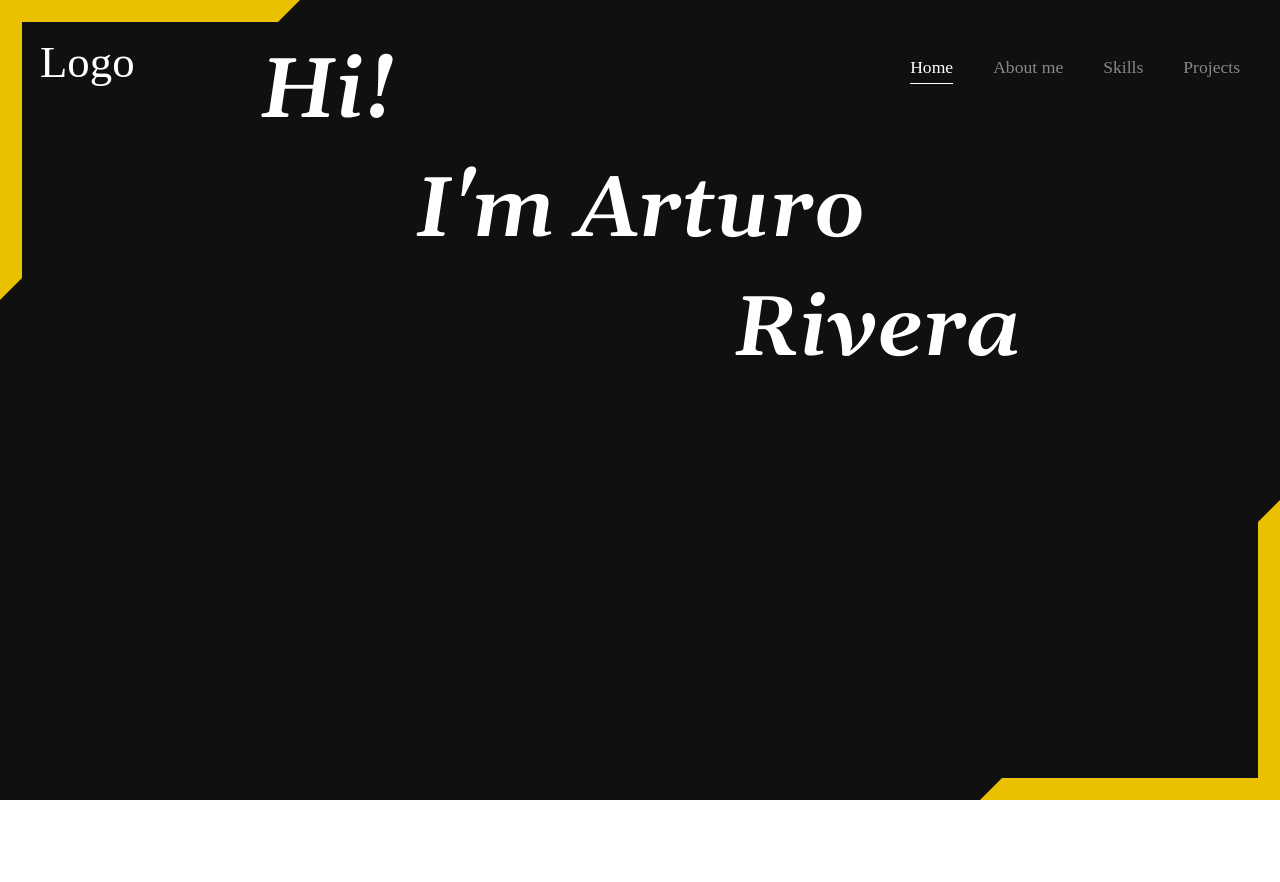
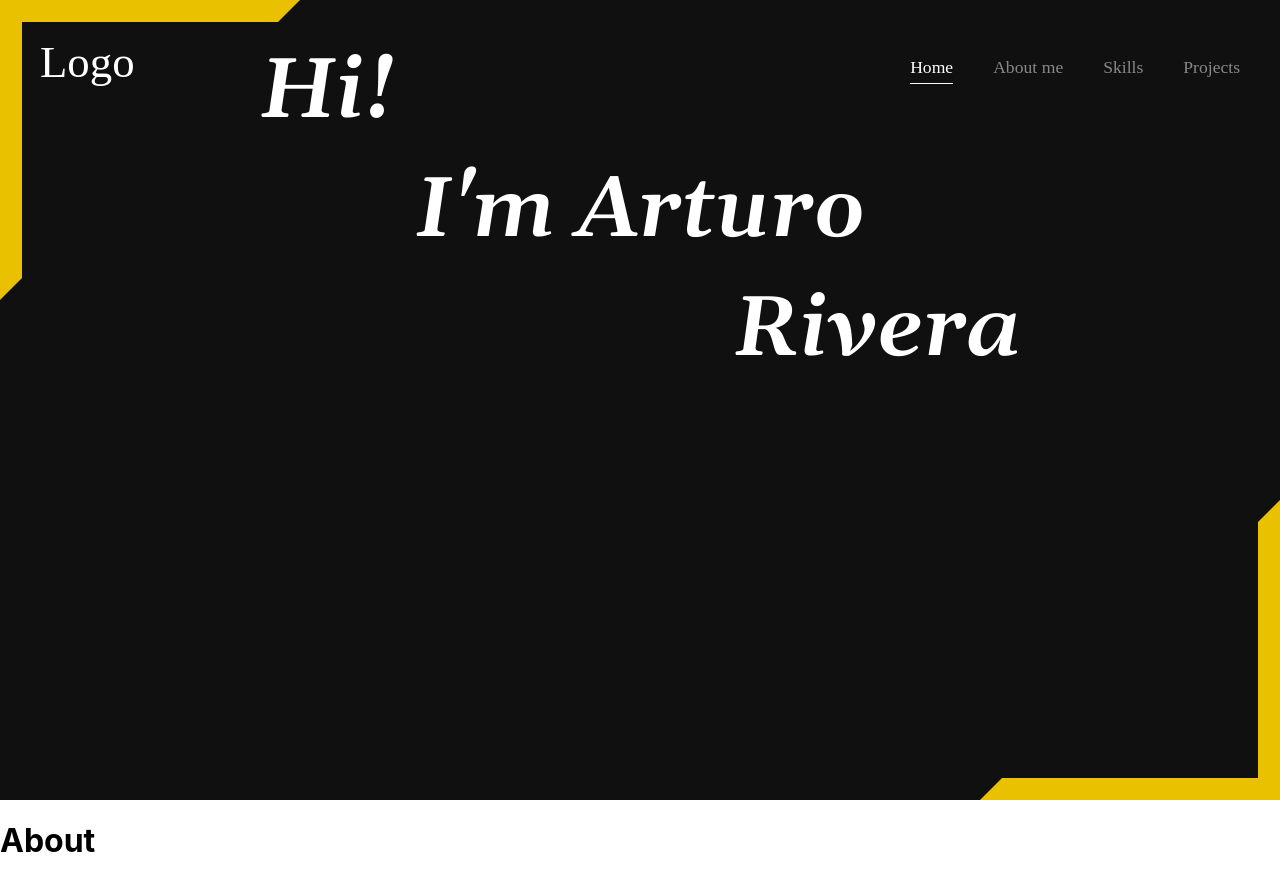
Before and after one commit to Houser97/Portfolio, a React (Create React App) app: page / in a window 1280 px wide. Before the commit the page ends 800 px from the top, so only its background shows below. Built offline with nearby package versions, Linux system fonts and the light colour scheme.

Commit message:
Import About component

```diff
--- a/src/App.js
+++ b/src/App.js
@@ -2,12 +2,14 @@ import logo from './logo.svg';
 import './App.css';
 import Header from './components/Header';
 import Home from './components/Home';
+import { About } from './components/About';
 
 function App() {
   return (
     <div className="App">
       <Header />
       <Home />
+      <About />
     </div>
   );
 }
```
